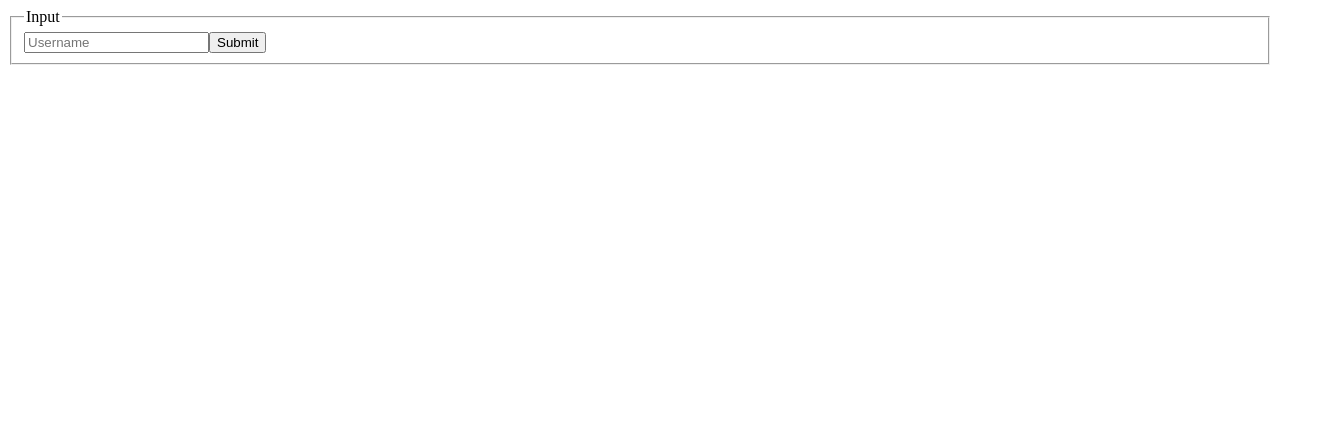
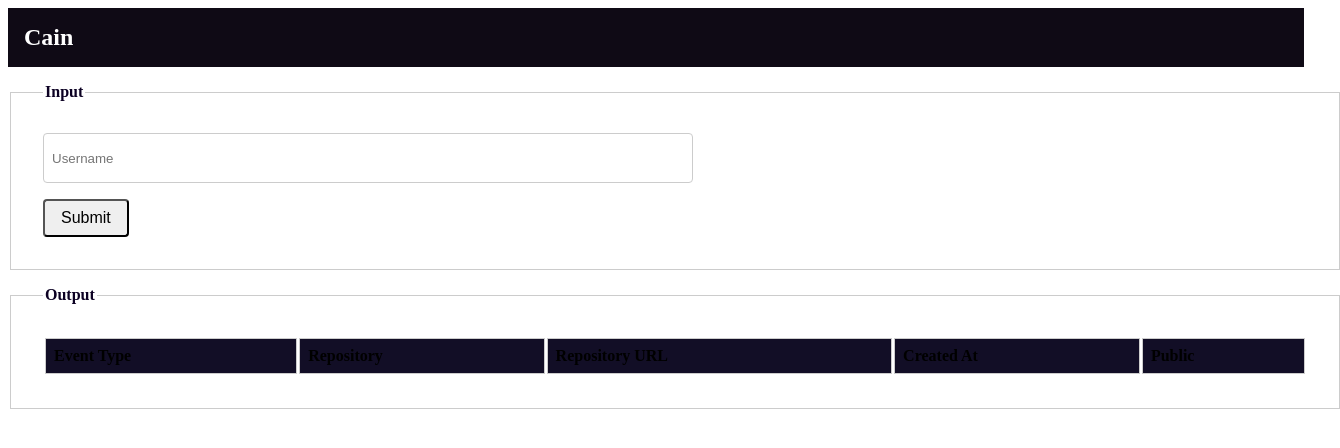
Before and after one commit to homelessAPI/Cain, a React (Vite) app in the folder frontend/Cain/: page / in a window 1280 px wide. Shown: the top 448 px of the page, 1340 px wide, since content can reach past the window. Built offline with nearby package versions, Linux system fonts and the light colour scheme.

Commit message:
Version 2.0 comlete

```diff
--- a/frontend/Cain/src/App.css
+++ b/frontend/Cain/src/App.css
@@ -0,0 +1,57 @@
+* {
+  color: rgb(0, 0, 0);
+}
+.navbar {
+  background-color: #0f0a15;
+  padding: 1rem;
+  width: 100%;
+  margin-bottom: 1rem;
+}
+
+.navbar h1 {
+  color: #fff;
+  margin: 0;
+}
+
+.input-fieldset, .output-fieldset {
+  border: 1px solid #ccc;
+  padding: 2rem;
+  margin-bottom: 1rem;
+  width: 100%;
+}
+
+.input-fieldset legend, .output-fieldset legend {
+  font-weight: bold;
+  color: #0c0123;
+}
+
+.input-fieldset input, .output-fieldset input {
+  width: 50%;
+  height: 2rem;
+  padding: 0.5rem;
+  margin-bottom: 1rem;
+  border: 1px solid #ccc;
+  border-radius: 4px;
+  color: #0c0123;
+}
+
+.input-fieldset button, .output-fieldset button {
+  border-radius: 4px;
+  padding: 0.5rem 1rem;
+  font-size: 1rem;
+}
+
+.output-fieldset table {
+  width: 100%;
+}
+
+.output-fieldset th, .output-fieldset td {
+  padding: 0.5rem;
+  text-align: left;
+  border: 1px solid #ccc;
+}
+
+.output-fieldset .events-list-header {
+  background-color: #120e26;
+  color: #fff;
+}
--- a/frontend/Cain/src/App.jsx
+++ b/frontend/Cain/src/App.jsx
@@ -44,22 +44,44 @@ function App() {
 
   return (
     <>
+    <nav className='navbar'>
+      <h1 className='Site-Name'>Cain</h1>
+    </nav>
       <div className="user-input">
-        <fieldset>
+        <fieldset className='input-fieldset'>
           <legend>Input</legend>
-          <input type="text" placeholder='Username' value={username} onChange={(e) => setUsername(e.target.value)}/>
+          <input type="text" className='username' placeholder='Username' value={username} onChange={(e) => setUsername(e.target.value)}/>
+          <br />
           <button onClick={handleSubmit}>Submit</button>
         </fieldset>
       </div>
       <div className="output">
-        {error && <p className='error'>{error}</p>}
-        <ul>
-          {events.map((event, index) => (
-            <li key={index}>
-              {event.type} - {event.repository}
-            </li>
-          ))}
-        </ul>
+        <fieldset className='output-fieldset'>
+          <legend>Output</legend>
+          {error && <p className='error'>{error}</p>}
+          <table className='events-list'>
+            <thead>
+              <tr className='events-list-header'>
+                <th>Event Type</th>
+                <th>Repository</th>
+                <th>Repository URL</th>
+                <th>Created At</th>
+                <th>Public</th>
+              </tr>
+            </thead>
+            <tbody>
+              {events.map((event,index) => (
+                <tr key={index}>
+                  <td>{event.type}</td>
+                  <td>{event.repository}</td>
+                  <td>{event.repository_url}</td>
+                  <td>{event.created_at}</td>
+                  <td>{event.public ? 'Yes' : 'No'}</td>
+                </tr>
+              ))}
+            </tbody>
+          </table>
+        </fieldset>
       </div>
     </>
   )
```
